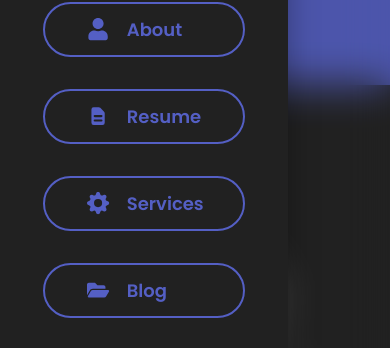
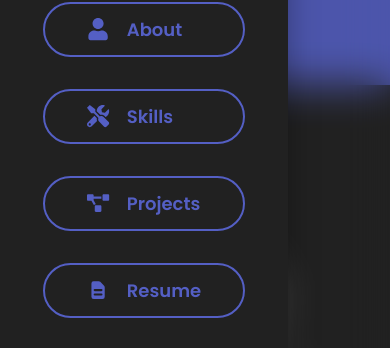
Before and after one commit to BraedenGiasson/braedengiasson.github.io, a React (Create React App) app: page / in a window 390 px wide. Both pictures are taken after a click on the icon 342 px from the left and 50 px from the top of the page. Shown: the part 168-516 px from the top of the page. Built offline with nearby package versions, Linux system fonts and the light colour scheme; a web font is replaced by a local one.

Commit message:
Modified hamburger menu

```diff
--- a/src/components/Navbar/Navbar.js
+++ b/src/components/Navbar/Navbar.js
@@ -3,9 +3,9 @@ import { NavHashLink as NavLink } from 'react-router-hash-link';
 import Fade from 'react-reveal/Fade';
 import { IoMenuSharp, IoHomeSharp } from 'react-icons/io5';
 import { HiDocumentText } from 'react-icons/hi';
-import { BsFillGearFill } from 'react-icons/bs';
+import { BsFillGearFill, BsGear, BsTools } from 'react-icons/bs';
 import { MdPhone } from 'react-icons/md';
-import { FaUser, FaFolderOpen } from 'react-icons/fa';
+import { FaUser, FaFolderOpen, FaTools, FaProjectDiagram } from 'react-icons/fa';
 import { makeStyles } from '@material-ui/core/styles';
 import Drawer from '@material-ui/core/Drawer';
 import CloseIcon from '@material-ui/icons/Close';
@@ -213,6 +213,42 @@ function Navbar() {
 
                         <Fade left>
                             <NavLink
+                                to='/#skills'
+                                smooth={true}
+                                spy='true'
+                                duration={2000}
+                            >
+                                <div className={classes.drawerItem}>
+                                    <FaTools
+                                        className={classes.drawerIcon}
+                                    />
+                                    <span className={classes.drawerLinks}>
+                                        Skills
+                                    </span>
+                                </div>
+                            </NavLink>
+                        </Fade>
+
+                        <Fade left>
+                            <NavLink
+                                to='/#projects'
+                                smooth={true}
+                                spy='true'
+                                duration={2000}
+                            >
+                                <div className={classes.drawerItem}>
+                                    <FaProjectDiagram
+                                        className={classes.drawerIcon}
+                                    />
+                                    <span className={classes.drawerLinks}>
+                                        Projects
+                                    </span>
+                                </div>
+                            </NavLink>
+                        </Fade>
+
+                        <Fade left>
+                            <NavLink
                                 to='/#resume'
                                 smooth={true}
                                 spy='true'
@@ -224,42 +260,6 @@ function Navbar() {
                                     />
                                     <span className={classes.drawerLinks}>
                                         Resume
-                                    </span>
-                                </div>
-                            </NavLink>
-                        </Fade>
-
-                        <Fade left>
-                            <NavLink
-                                to='/#services'
-                                smooth={true}
-                                spy='true'
-                                duration={2000}
-                            >
-                                <div className={classes.drawerItem}>
-                                    <BsFillGearFill
-                                        className={classes.drawerIcon}
-                                    />
-                                    <span className={classes.drawerLinks}>
-                                        Services
-                                    </span>
-                                </div>
-                            </NavLink>
-                        </Fade>
-
-                        <Fade left>
-                            <NavLink
-                                to='/#blog'
-                                smooth={true}
-                                spy='true'
-                                duration={2000}
-                            >
-                                <div className={classes.drawerItem}>
-                                    <FaFolderOpen
-                                        className={classes.drawerIcon}
-                                    />
-                                    <span className={classes.drawerLinks}>
-                                        Blog
                                     </span>
                                 </div>
                             </NavLink>
```
